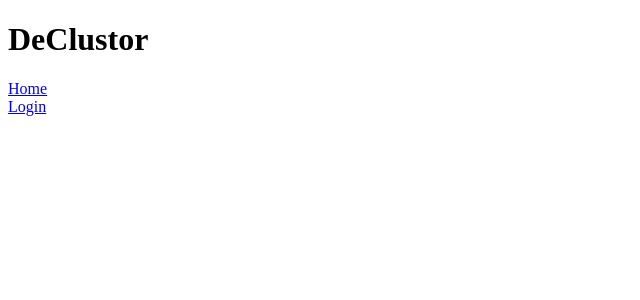
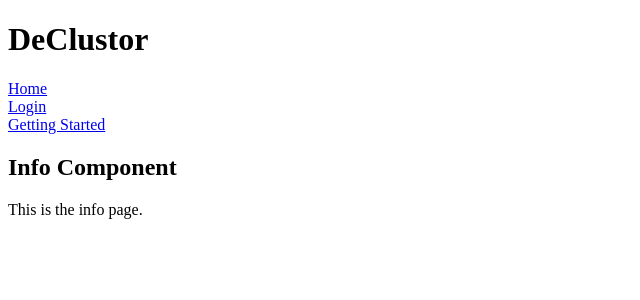
Before and after one commit to oslabs-beta/DeClustor, a React app in the folder client/: page /info in a window 1280 px wide. Shown: the top 300 px of the page, without its empty margins (0-640 px from the left). Built offline with nearby package versions, Linux system fonts and the light colour scheme.

Commit message:
add new route for info pg

```diff
--- a/client/src/app.jsx
+++ b/client/src/app.jsx
@@ -2,6 +2,7 @@ import React from 'react';
 import { BrowserRouter as Router, Routes, Route, Link } from 'react-router-dom';
 import Login from './components/login.jsx';
 import Home from './components/home.jsx';
+import Info from './components/info.jsx';
 
 export default function App() {
   return (
@@ -12,11 +13,14 @@ export default function App() {
           <Link to='/'>Home</Link>
           <br></br>
           <Link to='/login'>Login</Link>
+          <br></br>
+          <Link to='/info'>Getting Started</Link>
         </nav>
 
         <Routes>
           <Route path='/' element={<Home />} />
           <Route path='/login' element={<Login />} />
+          <Route path='/info' element={<Info />} />
         </Routes>
       </div>
     </Router>
--- /dev/null
+++ b/client/src/components/info.jsx
@@ -0,0 +1,12 @@
+import React from 'react';
+
+const Info = () => {
+  return (
+    <div>
+      <h2>Info Component</h2>
+      <p>This is the info page.</p>
+    </div>
+  );
+};
+
+export default Info;
```
